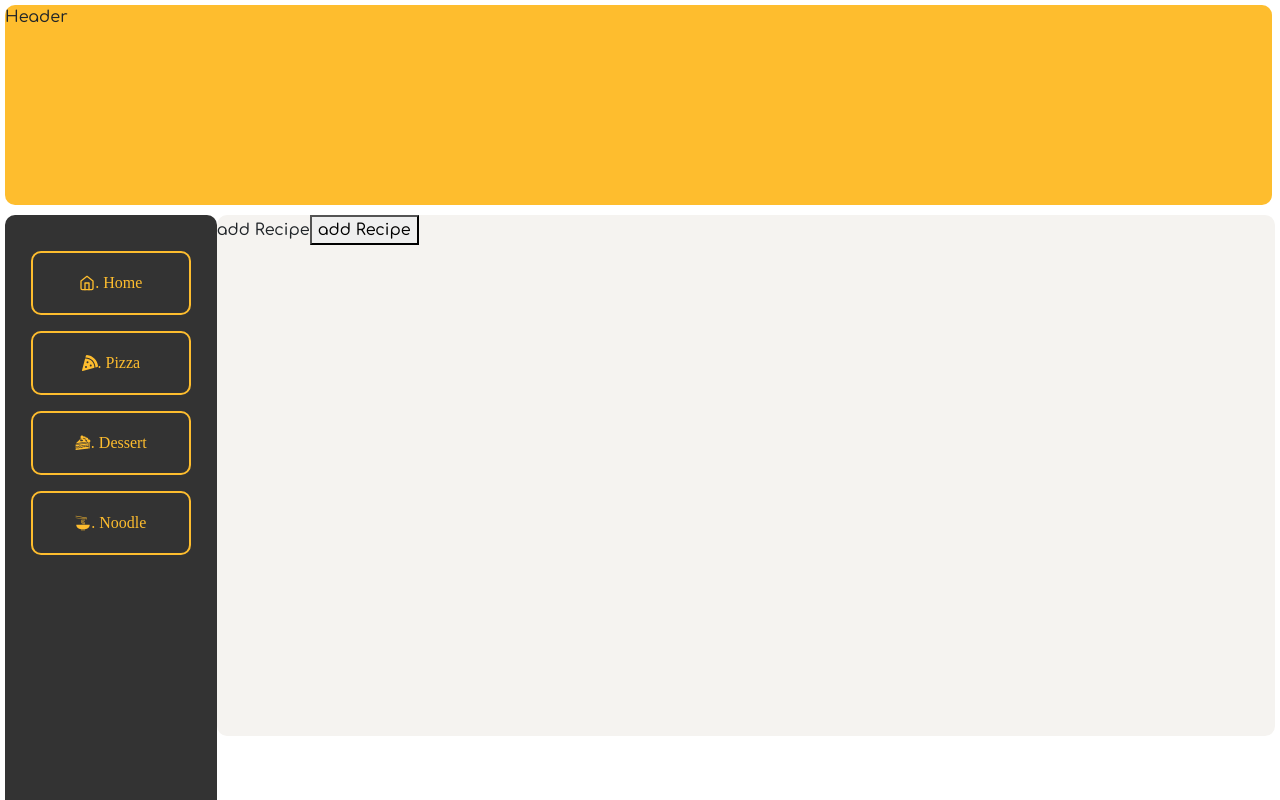
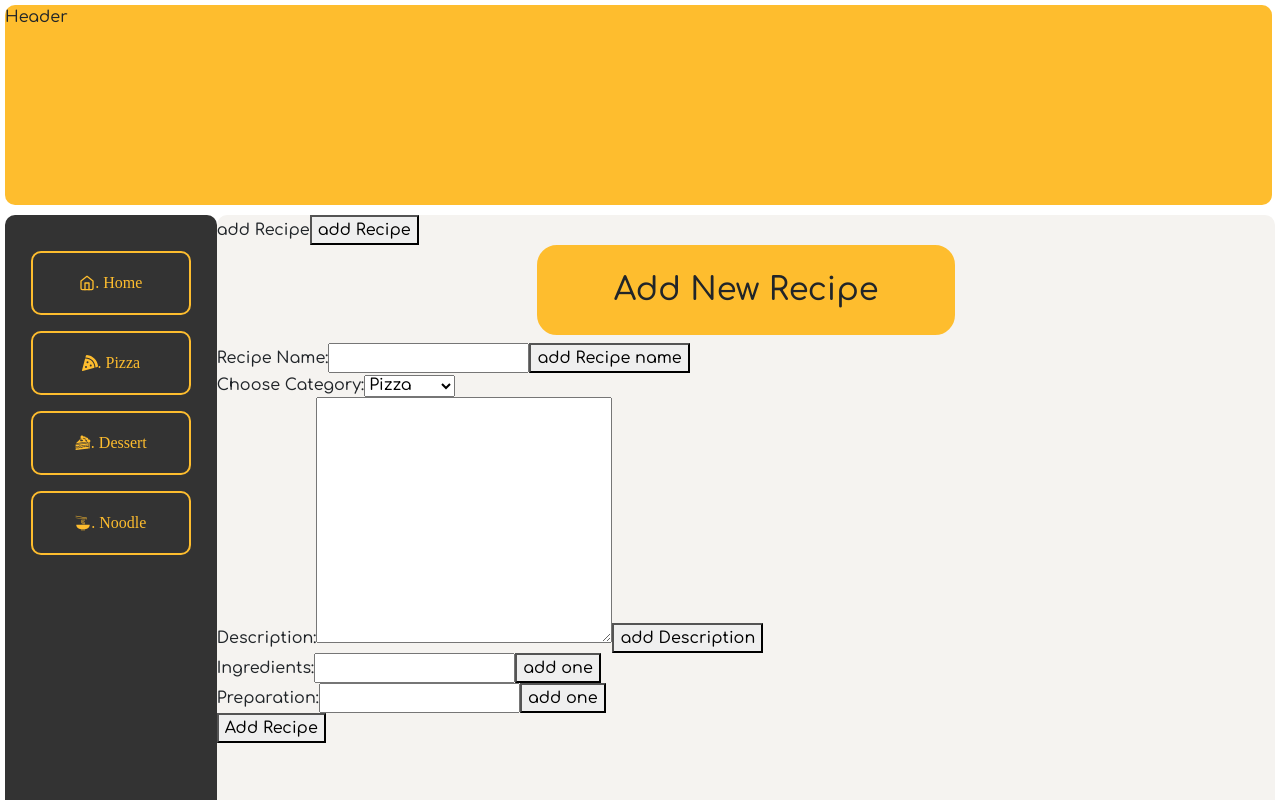
Before and after one commit to alanmiste/full-stack-cookbook, a React (Create React App) app in the folder client/: page /addrecipe in a window 1280 px wide. Shown: the top 800 px of the page. Built offline with nearby package versions, Linux system fonts and the light colour scheme; no server answers.

Commit message:
add addRecipe fields

```diff
--- a/client/src/components/Pages/addRecipe.js
+++ b/client/src/components/Pages/addRecipe.js
@@ -17,20 +17,21 @@ export default function AddRecipe() {
     // }
 
 
-    const addRecipe = async ()=>{
+    const addRecipe = async () => {
         console.log('Hello from addRecipes')
 
         // "_id":{"$oid":"61db37f9ac938a7765f06767"}
         const recipe = {
-            "title":"Test recipe",
-            "ingredient":["4 tbsp passata",
+            "title": "Test recipe",
+            "ingredient": ["4 tbsp passata",
                 "1 garlic clove , crushed"],
-            "preparation":["Heat the oven to 220C.",
+            "preparation": ["Heat the oven to 220C.",
                 "Mix the passata, garlic, olive"],
-            "published":false,
-            "category":"pizza",
-            "cooktime":"18 min",
-            "description":"This is an extremely easy."}
+            "published": false,
+            "category": "pizza",
+            "cooktime": "18 min",
+            "description": "This is an extremely easy."
+        }
 
         const response = await axios.post('/recipes/add', recipe)
 
@@ -39,7 +40,78 @@ export default function AddRecipe() {
         window.location.reload(false); //to refresh the page after the recipe has been added
     }
 
+    //---------------------------------------------------------
 
+    const [text, setText] = useState();
+
+    const handleChange = (e) => {
+
+        e.preventDefault()
+        console.log(e.target.value)
+        setText(e.target.value)
+    }
+
+    const [RName, setRName] = useState('');
+    const [RDescription, setRDescription] = useState('');
+    const [RIngredients2, setRIngredients2] = useState([]);
+    const [RRreparation4, setRPreparation4] = useState([]);
+
+    const [addPost, setAddPost] = useState(
+        {
+            'title': '',
+            'ingredient': [],
+            'preparation': [],
+            'published': false,
+            'category': '',
+            'cooktime': '',
+            'description': ''
+        }
+    );
+
+
+    function setName() {
+        setRName(text);
+        document.getElementById('nameInput').value = '';
+        // console.log('from setName',RName);
+    }
+
+    function setDescription() {
+        setRDescription(text);
+        document.getElementById('descriptionInput').value = '';
+        // console.log('from setDescription ',RDescription)
+    }
+
+    // useEffect(() => setIngredients(), []);
+    function setIngredients() {
+        setRIngredients2(arr => [...arr, `${text}`]);
+        document.getElementById('ingredientInput').value = '';
+        document.getElementById("ingredientInput").focus();
+        // console.log('from setIngredients',RIngredients2)
+    }
+
+    function setPreparation() {
+        setRPreparation4(arr => [...arr, `${text}`]);
+        document.getElementById('preparationInput').value = '';
+        document.getElementById("preparationInput").focus();
+        // console.log('from setPreparation',RRreparation4)
+    }
+
+    const [addCategory, setAddCategory] = useState('Random');
+    function handleCategory(e) {
+        setAddCategory(e.target.value);
+        console.log(addCategory);
+    }
+
+
+
+
+
+    function handleClick() {
+
+        console.log('handleclick')
+        console.log('this is category ', addCategory)
+
+    }
 
 
 
@@ -47,6 +119,62 @@ export default function AddRecipe() {
         <div>
             add Recipe
             <button onClick={addRecipe}>add Recipe</button>
+
+            <div id="form">
+                <h2 id="sBigger">Add New Recipe</h2>
+
+                <div className="forFlexing">
+                    <div className='inputForum'>
+
+                        <div className='inputF'>
+                            <label>Recipe Name: </label>
+                            <input id='nameInput' type="text" onChange={handleChange}></input>
+                            <button onClick={setName}>add Recipe name</button>
+                        </div>
+                        <div className='inputF'>
+                            <label>Choose Category: </label>
+                            <select
+                                defaultValue={addCategory}
+                                onChange={handleCategory}
+                                className='inputF'
+                            >
+                                <option value="pizza">Pizza</option>
+                                <option value="dessert">Dessert</option>
+                                <option value="noodle">Noodle</option>
+                                <option value="random">Random</option>
+                            </select>
+                        </div>
+                        <div className='inputF'>
+                            <label>Description: </label>
+                            <textarea id='descriptionInput' name="message" rows="10" cols="30" onChange={handleChange}></textarea>
+                            <button onClick={setDescription}>add Description</button>
+                        </div>
+                        <div className='inputF'>
+                            <label>Ingredients: </label>
+                            <input id='ingredientInput' type="text" onChange={handleChange}></input>
+                            <button onClick={setIngredients}>add one</button>
+                            <div id='ingShow'></div>
+                        </div>
+                        <div className='inputF'>
+                            <label>Preparation: </label>
+                            <input id='preparationInput' type="text" onChange={handleChange}></input>
+                            <button onClick={setPreparation}>add one</button>
+                        </div>
+                        <div>
+                            <button className='addRecipeBtn' onClick={handleClick}>Add Recipe</button>
+                        </div>
+                    </div>
+                    <div className='Preview'>
+                        <h3>Preview</h3>
+                        <div className="preview">
+                            <p>{RName}</p>
+                            <p>{addCategory}</p>
+                            <p>{RDescription}</p>
+                            {/* <ul>{List(RIngredients2)}</ul>
+                        <ol>{List(RRreparation4)}</ol> */}
+                        </div></div>
+                </div>
+            </div>
         </div>
 
     )
```
